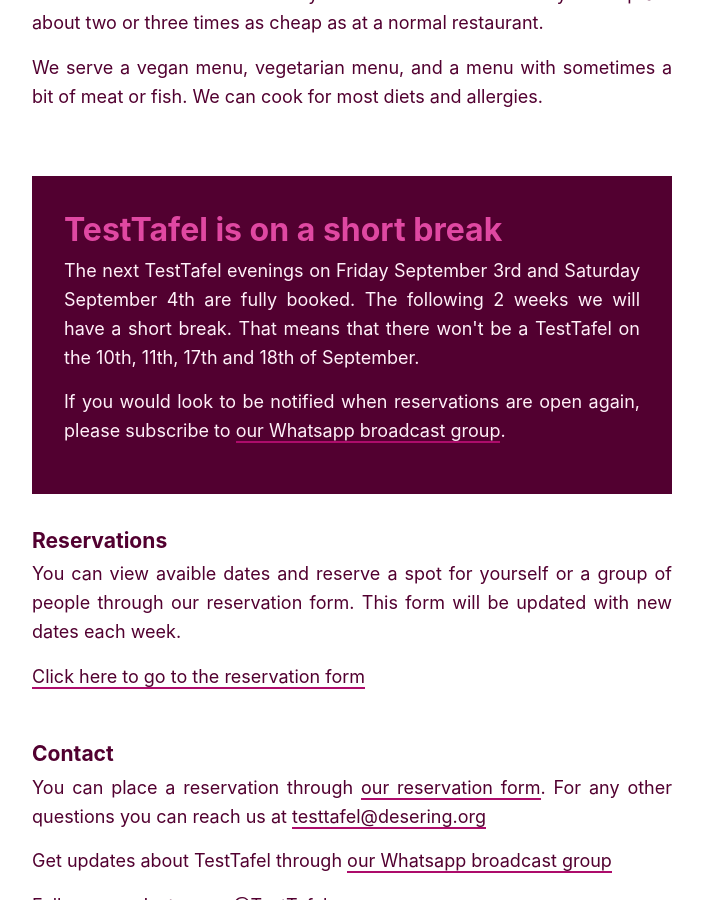
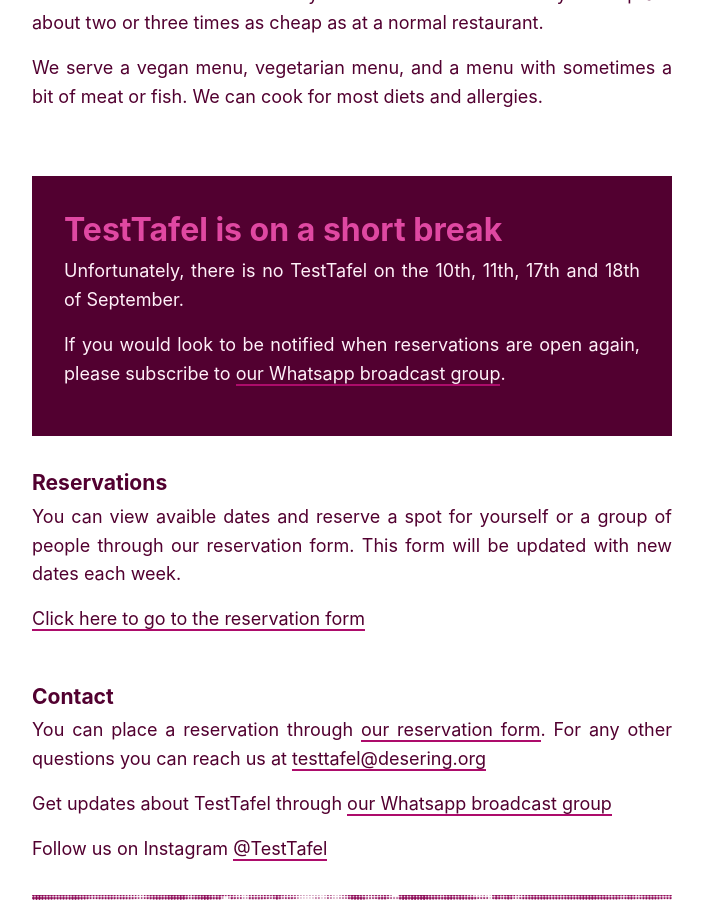
Before and after one commit to decoalitie/desering.org, a Jekyll site: the page built from en/testtafel/index.html, in a window 1280 px wide and 900 px high, scrolled down 740 px. Shown: the whole window, without its empty margins (288-991 px from the left). Built offline with Jekyll 4.4.1, drawn with Linux system fonts in a browser that asks for light colours; some web fonts are replaced.

Commit message:
Update away message

```diff
--- a/en/testtafel/index.html
+++ b/en/testtafel/index.html
@@ -50,9 +50,7 @@
       <h3>TestTafel is on a short break</h3>
 
       <p>
-        The next TestTafel evenings on Friday September 3rd and Saturday September 4th are fully booked.
-        The following 2 weeks we will have a short break. That means that there won't be a TestTafel on
-        the 10th, 11th, 17th and 18th of September.
+        Unfortunately, there is no TestTafel on the 10th, 11th, 17th and 18th of September.
       </p>
 
       <p>
--- a/testtafel/index.html
+++ b/testtafel/index.html
@@ -51,9 +51,7 @@
       <h3>TestTafel heeft een korte pauze</h3>
 
       <p>
-        De komende TestTafel edities van vrijdag 3 en zaterdag 4 september zijn volgeboekt.
-        Daarna zullen we een pauze hebben van 2 weken. Dat betekent dat er helaas geen TestTafel is op
-        10, 11, 17 en 18 september.
+        Helaas is er geen TestTafel op 10, 11, 17 en 18 september.
       </p>
 
       <p>
```
